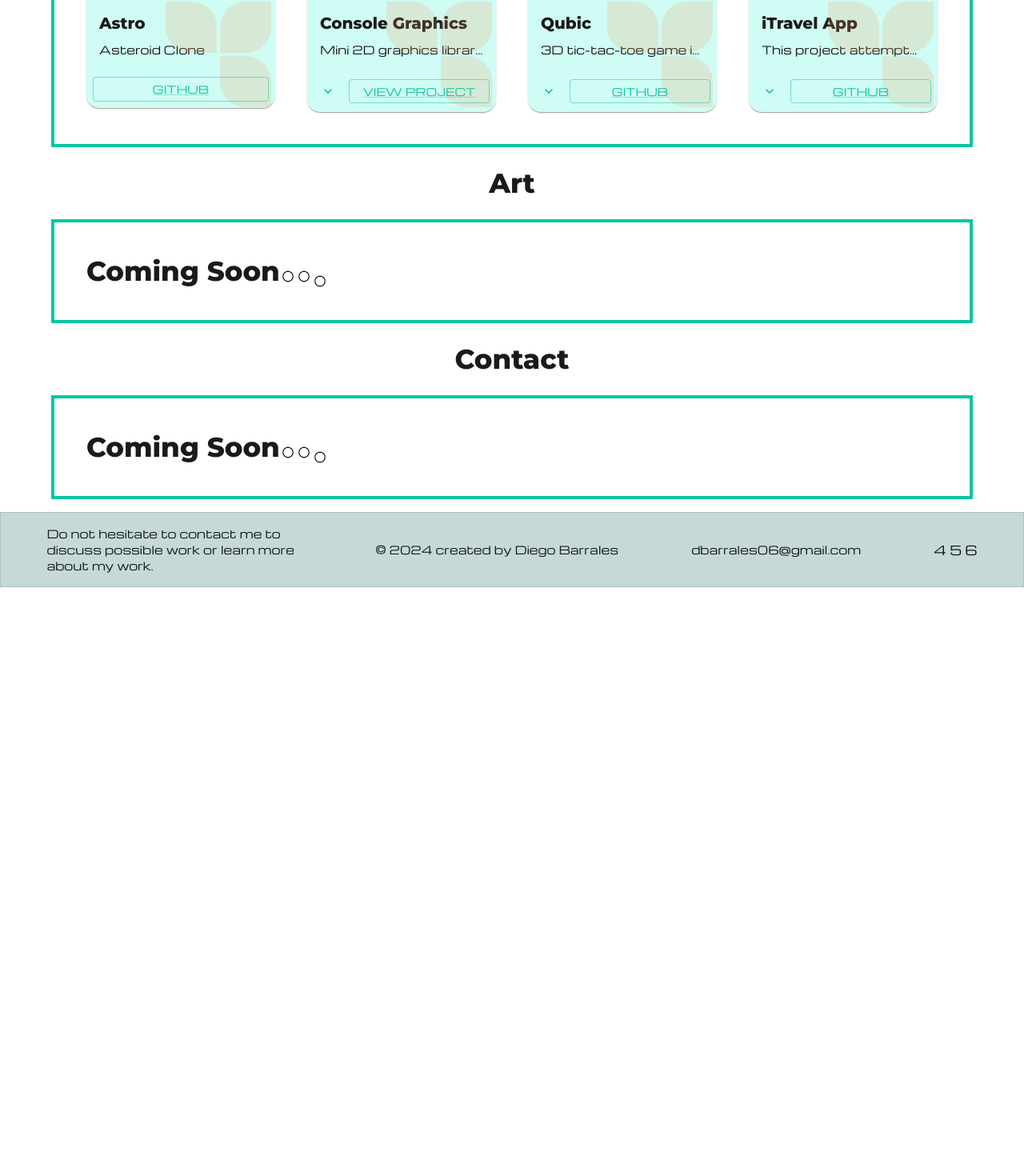
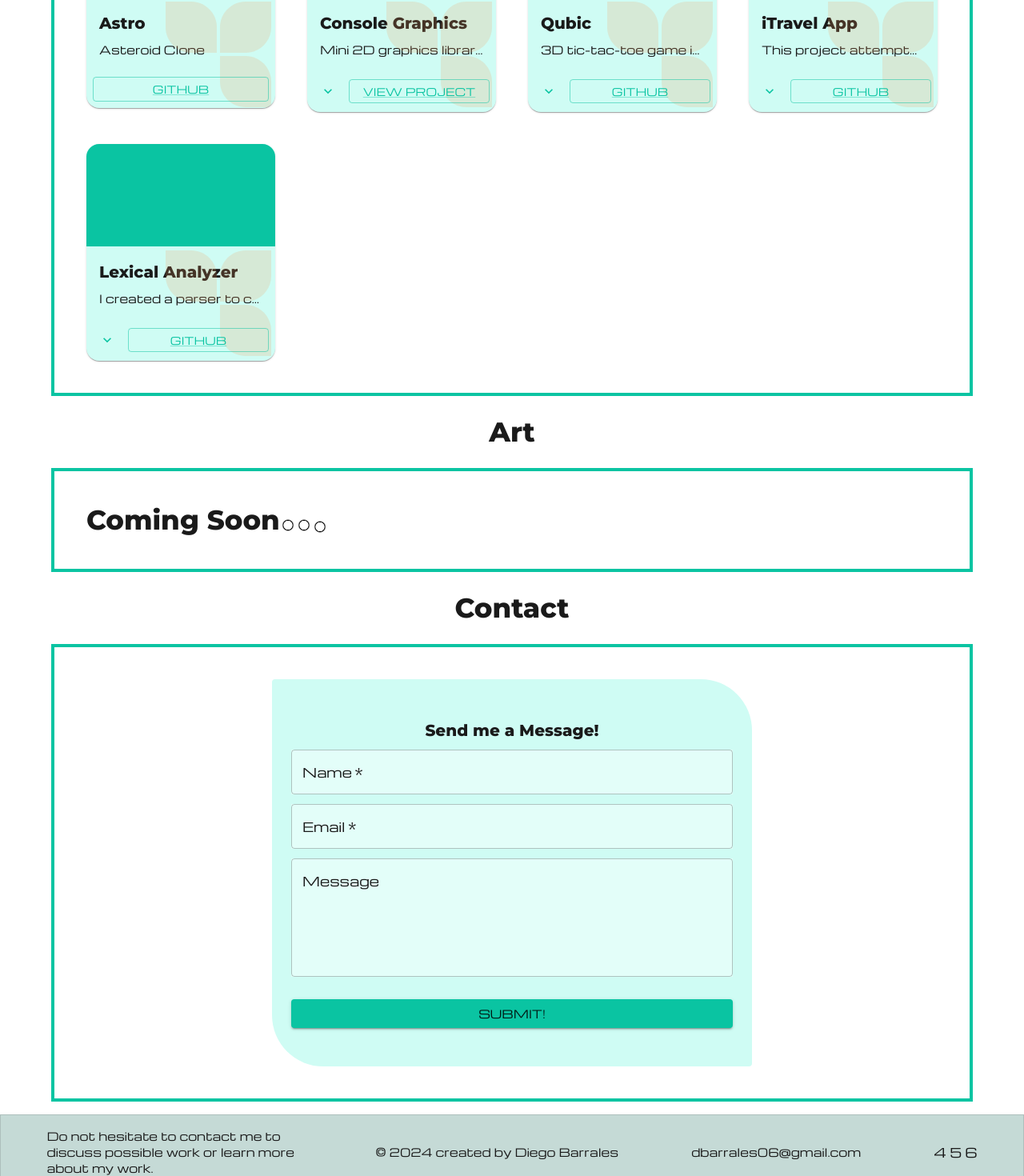
Before and after one commit to barrales-d/portfolio, a React (Create React App) app: page / in a window 1280 px wide. Shown: the part 1322-2792 px from the top of the page at 80% size. Before the commit the page ends 2056 px from the top, so only its background shows below. Built offline with nearby package versions, Linux system fonts and the light colour scheme; a web font is replaced by a local one.

Commit message:
Completed Contact form with Netlify functionality

```diff
--- a/src/Components/AnimatedBackground.jsx
+++ b/src/Components/AnimatedBackground.jsx
@@ -3,23 +3,7 @@ import Particles, { initParticlesEngine } from "@tsparticles/react";
 import { loadSlim } from "@tsparticles/slim";
 import { Fragment, useEffect, useMemo, useState } from "react";
 import { theme } from "../Theme";
-
-const useMobile = () => {
-  const [width, setWidth] = useState(window.innerWidth);
-
-  function handleWindowSizeChange() {
-    setWidth(window.innerWidth);
-  }
-  useEffect(() => {
-    window.addEventListener('resize', handleWindowSizeChange);
-    return () => {
-      window.removeEventListener('resize', handleWindowSizeChange);
-    }
-  }, []);
-
-  const isMobile = width <= 768;
-  return [isMobile];
-};
+import { useMobile } from "../Hooks/useMobile";
 
 const AnimatedBackground = () => {
   const [isInitialized, setIsInitialized] = useState(false);
--- a/src/Components/Wrapper.jsx
+++ b/src/Components/Wrapper.jsx
@@ -1,9 +1,9 @@
 import { Box, Typography } from "@mui/material";
 import { theme } from "../Theme";
 
-const Wrapper = ({ title, animation, children }) => {
+const Wrapper = ({ title, animation, sx, children }) => {
   return (
-    <Box component='section' id={title} data-aos={animation}>
+    <Box component='section' id={title} data-aos={animation} sx={sx}>
       <Typography variant="h4" textTransform='capitalize' textAlign='center' my={3}>{title}</Typography>
       <Box p={5} border={`${theme.palette.primary.main} 0.25rem solid`}>
         {
--- /dev/null
+++ b/src/Hooks/useMobile.js
@@ -0,0 +1,18 @@
+import { useEffect, useState } from "react";
+
+export const useMobile = () => {
+    const [width, setWidth] = useState(window.innerWidth);
+
+    function handleWindowSizeChange() {
+        setWidth(window.innerWidth);
+    }
+    useEffect(() => {
+        window.addEventListener('resize', handleWindowSizeChange);
+        return () => {
+            window.removeEventListener('resize', handleWindowSizeChange);
+        }
+    }, []);
+
+    const isMobile = width <= 768;
+    return [isMobile];
+};
--- a/src/Pages/Contact.jsx
+++ b/src/Pages/Contact.jsx
@@ -1,12 +1,56 @@
-import { Typography } from "@mui/material";
+import { Button, Container, FormControl, TextField, Typography } from "@mui/material";
 import Wrapper from "../Components/Wrapper";
+import { theme } from "../Theme";
+import { useMobile } from "../Hooks/useMobile";
 
 const Contact = ({ animation }) => {
+  const [isMobile] = useMobile();
+
   return (
     <Wrapper title='Contact' animation={animation}>
-      <Typography variant="h4">
-        Coming Soon<span className="loader"></span>
-      </Typography>
+      <Container maxWidth={isMobile ? 'lg' : 'sm'} sx={{
+        padding: (isMobile ? '2rem': '3rem'),
+        backgroundColor: `${theme.palette.primary.light}`,
+        borderRadius: '0.25rem 4rem 0.25rem 4rem',
+      }}>
+        <Typography variant="h6" textAlign='center'>Send me a Message!</Typography>
+        <FormControl
+          component='form'
+          method="POST"
+          data-netlify="true"
+          fullWidth >
+
+          <TextField
+            id="name"
+            label="Name"
+            margin="dense"
+            required />
+
+          <TextField
+            id="email"
+            label="Email"
+            margin="dense"
+            required
+            type="email" />
+
+          <TextField
+            id="message"
+            label="Message"
+            margin="dense"
+            multiline
+            rows={5} />
+
+          <Button
+            variant="contained"
+            type="submit"
+            sx={{
+              mt: 3
+            }}>
+            Submit!
+          </Button>
+
+        </FormControl>
+      </Container>
     </Wrapper>
   );
 }
--- a/src/Pages/Projects.jsx
+++ b/src/Pages/Projects.jsx
@@ -54,6 +54,16 @@ const Projects = ({ animation }) => {
           url: 'https://github.com/barrales-d/iTravel-Application',
         }
       },
+      {
+        ID: updateIota(),
+        Title: 'Lexical Analyzer',
+        Description: 'I created a parser to collect all tokens of C code by using the file system’s input and output. In addition, I developed an Arena utility system to manage memory allocation and deallocation',
+        Image: '',
+        Link: {
+          to: 'github',
+          url: 'https://github.com/barrales-d/LexicalAnalyzer',
+        }
+      },
       // {
       //   ID: updateIota(),
       //   Title: '',
@@ -68,7 +78,7 @@ const Projects = ({ animation }) => {
   }, []);
   return (
     <Wrapper title='Projects' animation={animation}>
-      <Grid container justifyContent='center' spacing={5}>
+      <Grid container spacing={5}>
         {
           projects.map(project => (
             <Grid item key={'project-' + project.ID} xs={12} sm={6} md={3}>
--- a/src/Theme.js
+++ b/src/Theme.js
@@ -1,4 +1,4 @@
-import { createTheme } from '@mui/material';
+import { alpha, createTheme } from '@mui/material';
 
 import './App.css';
 
@@ -75,5 +75,12 @@ export const theme = createTheme({
         })
       }
     },
+    MuiTextField: {
+      styleOverrides: {
+        root: ({ theme }) => ({
+          background: alpha(theme.palette.common.white, 0.4),
+        }),
+      }
+    }
   }
 });
```
